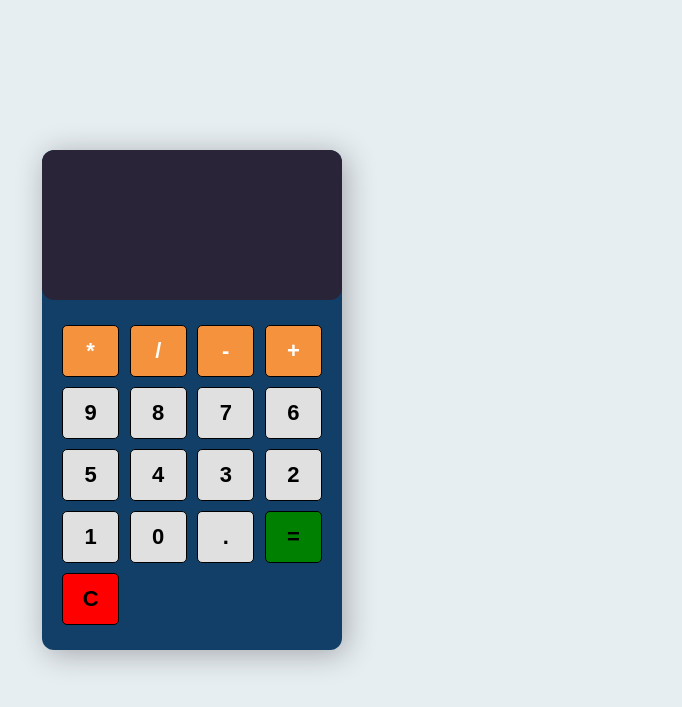
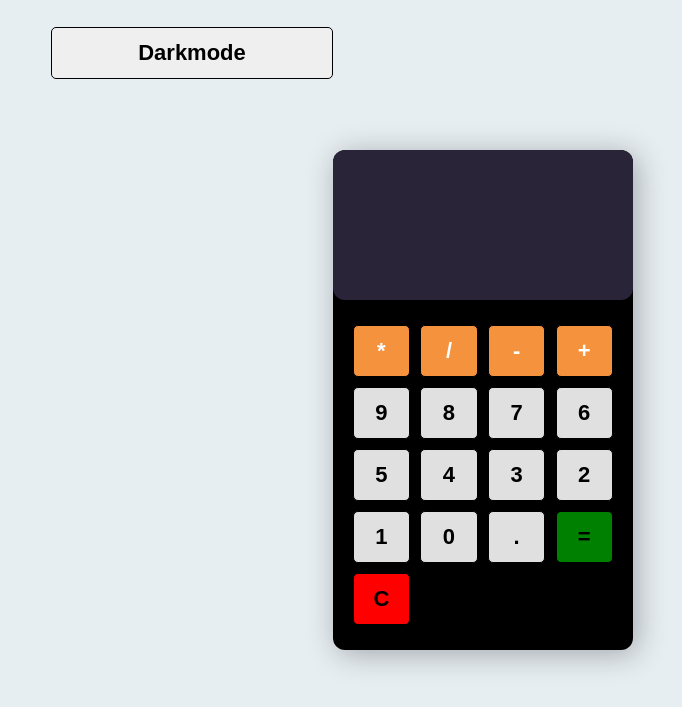
Before and after one commit to PeanutCoffee/MiniProjects, a PHP site: page / in a window 1280 px wide. Shown: the top 707 px of the page, without its empty margins (448-1130 px from the left). Run offline with PHP 8.4, Linux system fonts and the light colour scheme; some libraries are stand-ins or nearby versions.

Commit message:
added darkmode
Signed-off-by: AbdulMoizKhan <abdulmoizkhan140@gmail.com>

```diff
--- a/Calculator/index.html
+++ b/Calculator/index.html
@@ -10,7 +10,7 @@
 </head>
 
 <body>
-
+<button class="dark" onclick="darkMode()">Darkmode</button>
     <section class="calculator">
         <form>
             <input type="text" class="screen">
@@ -46,6 +46,12 @@
     <script src=" app.js">
 
     </script>
+    <script>
+        function darkMode() {
+            var element = document.body;
+            element.classList.toggle("dark-mode");
+        }
+    </script>
 </body>
 
 </html>
--- a/Calculator/style.css
+++ b/Calculator/style.css
@@ -9,7 +9,7 @@
     height: 500px;
     box-shadow: 4px 4px 30px rgba(0, 0, 0, 0.3);
     border-radius: 12px;
-    background-color: #113f67;
+    background-color: #000000;
     overflow: hidden;
 }
 
@@ -51,6 +51,7 @@ button {
     font-weight: 600;
     border-radius: 5px;
     cursor: pointer;
+    text-align: center;
 }
 
 .btn-yellow {
@@ -69,6 +70,7 @@ button {
 
 .btn-clear {
     background: red;
+    text-align: center;
 }
 
 .label {
@@ -86,3 +88,21 @@ button {
 .fa-sun {
     color: #f39c12;
 }
+
+.dark-mode {
+      background-color: black;
+      color: white;
+
+}
+
+.dark{
+    margin-bottom: 700px;
+    margin-left: 300px;
+    text-align: center;
+
+}
+
+.dark:hover {
+    background-color: rgb(0, 0, 0);
+    color: rgb(255, 255, 255)
+}
```
